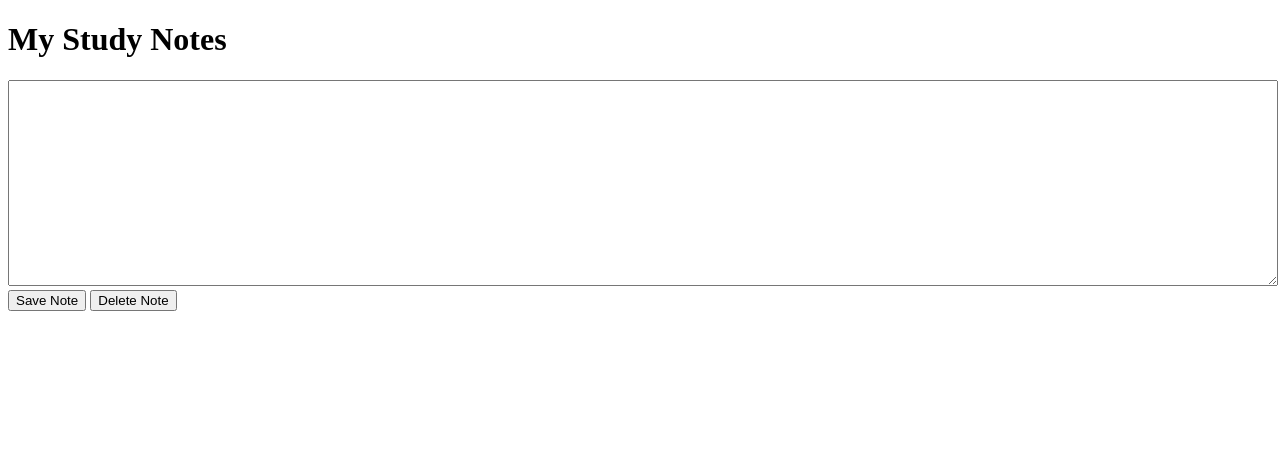
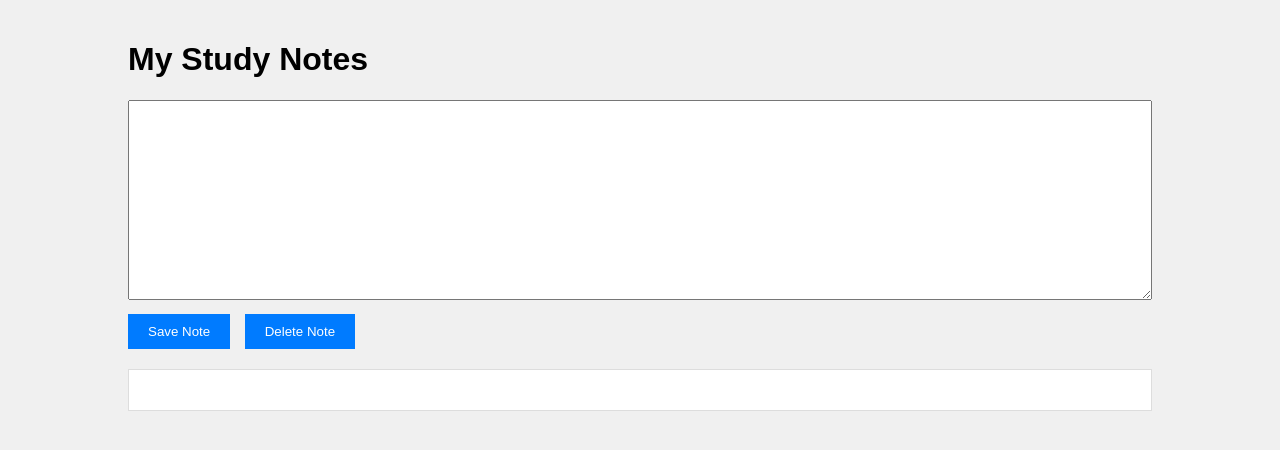
Before and after one commit to lukeponga-dev/Notes, a plain HTML site: page Index.html in a window 1280 px wide. Drawn offline with Linux system fonts and the light colour scheme.

Commit message:
Update Index.html

```diff
--- a/Index.html
+++ b/Index.html
@@ -3,18 +3,53 @@
 <head>
     <title>Study Notes</title>
     <style>
+        body {
+            font-family: Arial, sans-serif;
+            margin: 0;
+            padding: 0;
+            background-color: #f0f0f0;
+        }
+        .container {
+            width: 80%;
+            margin: 0 auto;
+            padding: 20px;
+        }
         #notes {
             width: 100%;
             height: 200px;
+            padding: 10px;
+            margin-bottom: 10px;
+            box-sizing: border-box;
+        }
+        button {
+            padding: 10px 20px;
+            margin-right: 10px;
+            background-color: #007BFF;
+            color: white;
+            border: none;
+            cursor: pointer;
+        }
+        button:hover {
+            background-color: #0056b3;
+        }
+        #savedNotes {
+            padding: 20px;
+            background-color: #fff;
+            border: 1px solid #ddd;
+            margin-top: 20px;
         }
     </style>
 </head>
 <body>
-    <h1>My Study Notes</h1>
-    <textarea id="notes"></textarea>
-    <button onclick="saveNote()">Save Note</button>
-    <button onclick="deleteNote()">Delete Note</button>
-    <div id="savedNotes"></div>
+    <div class="container">
+        <h1>My Study Notes</h1>
+        <textarea id="notes"></textarea>
+        <div>
+            <button onclick="saveNote()">Save Note</button>
+            <button onclick="deleteNote()">Delete Note</button>
+        </div>
+        <div id="savedNotes"></div>
+    </div>
 
     <script>
         function saveNote() {
```
